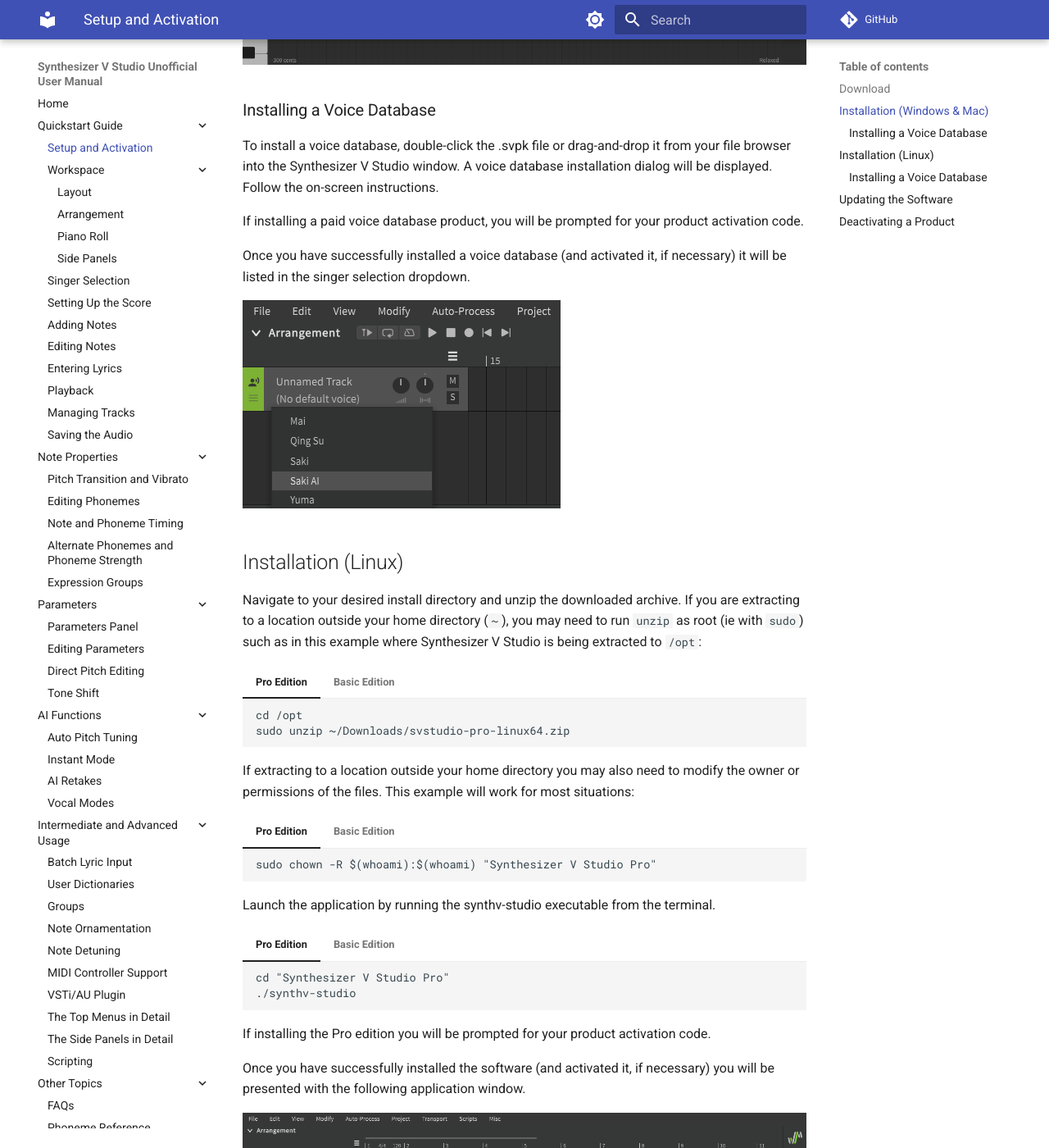
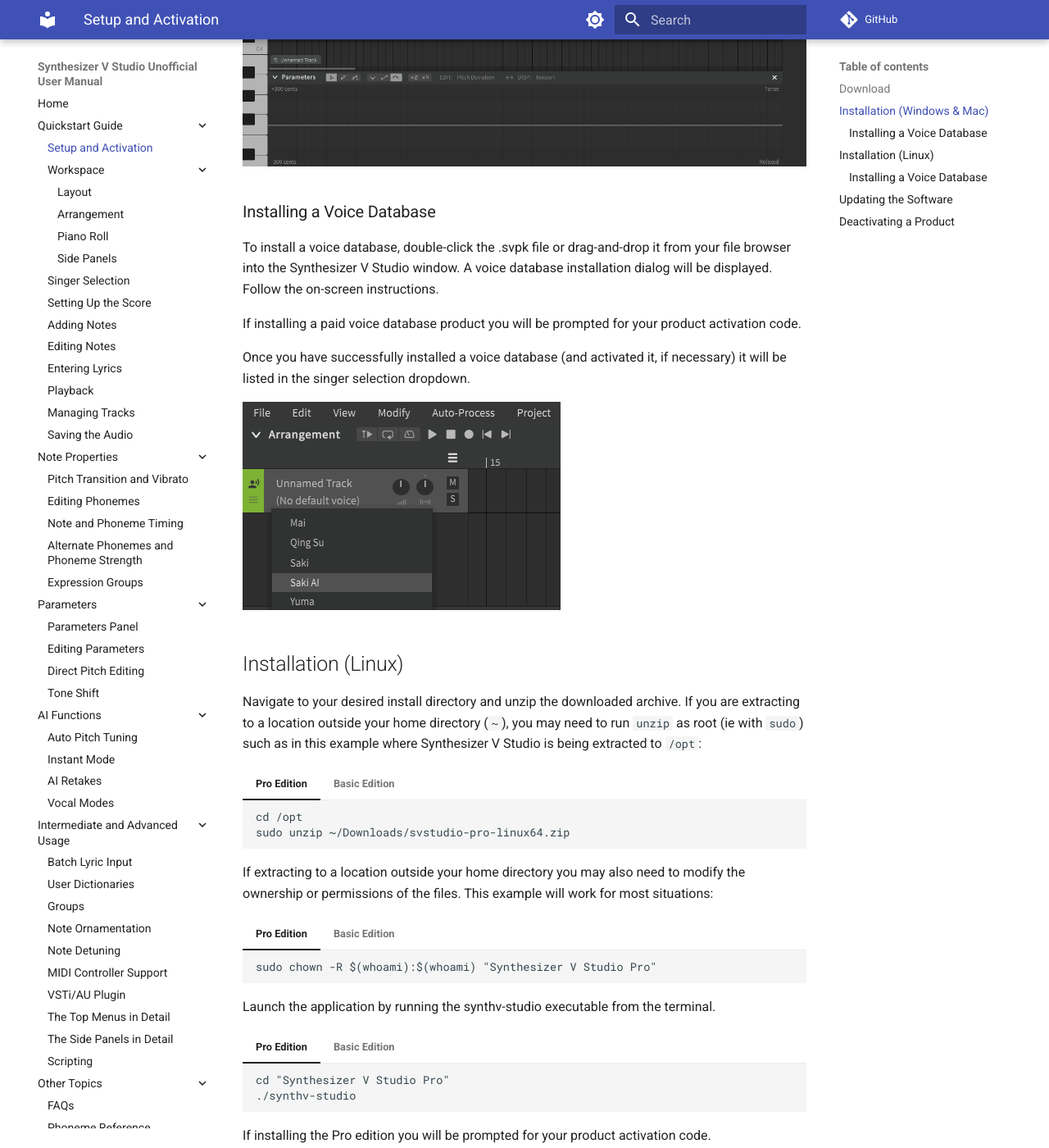
Before and after one commit to claire-west/svstudio-manual, an MkDocs documentation site: the page built from docs/setup.md, in a window 1280 px wide and 1400 px high, scrolled down 1041 px. Shown: the whole window at 82% size. Built offline with MkDocs 1.6.1 and Material for MkDocs 9.7.7, drawn with Linux system fonts in a browser that asks for light colours; comment, search, counter and statistics services are not loaded; some of the changed text lies outside the part shown.

````diff
--- a/docs/setup.md
+++ b/docs/setup.md
@@ -20,7 +24,7 @@
 
 To install a voice database, double-click the .svpk file or drag-and-drop it from your file browser into the Synthesizer V Studio window. A voice database installation dialog will be displayed. Follow the on-screen instructions.
 
-If installing a paid voice database product, you will be prompted for your product activation code.
+If installing a paid voice database product you will be prompted for your product activation code.
 
 Once you have successfully installed a voice database (and activated it, if necessary) it will be listed in the singer selection dropdown.
 
@@ -42,7 +46,7 @@
     sudo unzip ~/Downloads/svstudio-basic-linux64.zip
     ```
 
-If extracting to a location outside your home directory you may also need to modify the owner or permissions of the files. This example will work for most situations:
+If extracting to a location outside your home directory you may also need to modify the ownership or permissions of the files. This example will work for most situations:
 
 === "Pro Edition"
     ```
@@ -82,7 +86,7 @@
 
 The application will launch and a voice database installation dialog will be displayed. Follow the on-screen instructions.
 
-If installing a paid voice database product, you will be prompted for your product activation code.
+If installing a paid voice database product you will be prompted for your product activation code.
 
 Once you have successfully installed a voice database (and activated it, if necessary) it will be listed in the singer selection dropdown.
 
````
Also changed, not shown: other parts of docs/setup.md (+4 -0 lines), pdf.yml (added, +11 -0 lines), 2 other files.
